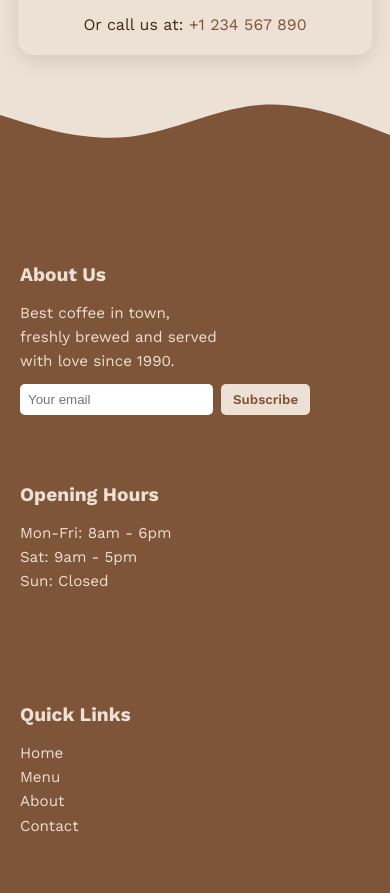
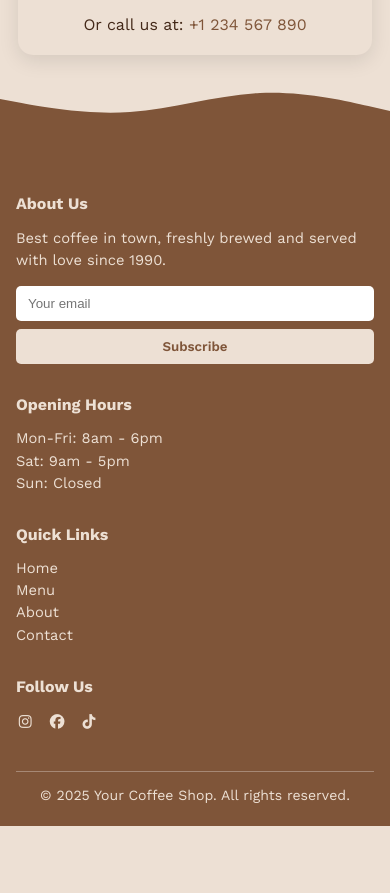
Before and after one commit to danny-codes/portfolio-projects, a plain HTML site: page small-business-landing/index.html in a window 390 px wide. Shown: the part 3863-4756 px from the top of the page. After the commit the page ends 4689 px from the top, so only its background shows below. Drawn offline with nearby package versions, Linux system fonts and the light colour scheme; a web font is replaced by a local one.

Commit message:
add focus styles

```diff
--- a/small-business-landing/styles.css
+++ b/small-business-landing/styles.css
@@ -803,7 +803,7 @@ section {
 .newsletter-form {
     display: flex;
     gap: 8px;
-    margin-top: 10px;
+    margin-top: 15px;
 }
 
 .newsletter-form input {
@@ -847,6 +847,74 @@ section {
     font-size: 0.9rem;
 }
 
+@media (max-width: 900px) {
+    .footer {
+        padding: 40px 16px 20px;
+        min-height: auto;
+    }
+    .footer-container {
+        padding-top: 15px;
+        gap: 24px;
+    }
+    .footer-column {
+        max-width: none;
+        flex: 1 1 100%;
+        padding: 6px 0;
+    }
+    .footer-column h3 {
+        font-size: 1.05rem;
+    }
+    .footer-column p,
+    .footer-column li,
+    .footer-column a {
+        font-size: 0.95rem;
+        line-height: 1.5;
+    }
+    .newsletter-form {
+        flex-direction: column;
+        gap: 8px;
+    }
+    .newsletter-form input {
+        width: 100%;
+        padding: 10px 12px;
+        box-sizing: border-box;
+    }
+    .newsletter-form button {
+        width: 100%;
+        padding: 10px 12px;
+    }
+    .social-icons a {
+        margin-right: 8px;
+        font-size: 1.1rem;
+    }
+    .footer-bottom {
+        font-size: 0.88rem;
+        padding-top: 12px;
+    }
+}
+
+@media (max-width: 420px) {
+    .footer {
+        /* padding: 28px 12px 16px; */
+    }
+    .footer-container {
+        padding-top: 15px;
+        gap: 16px;
+    }
+    .footer-column h3 {
+        font-size: 1rem;
+    }
+    .footer-column p,
+    .footer-column li,
+    .footer-column a {
+        font-size: 0.92rem;
+    }
+    .wave-top { height: 60px; }
+}
+
+/* .footer-container { display: grid; grid-template-columns: repeat(auto-fit, minmax(200px, 1fr)); gap: 24px; } */
+
+
 /* different fonts */
 h1,
 h2,
@@ -869,3 +937,13 @@ a,
 button {
     font-family: 'Work Sans', sans-serif;
 }
+
+/* focus styles */
+a:focus,
+button:focus,
+input:focus,
+textarea:focus {
+    outline: 3px solid rgba(255, 255, 255, 0.12);
+    outline-offset: 3px;
+    box-shadow: 0 0 0 4px rgba(255, 255, 255, 0.06);
+}
```
